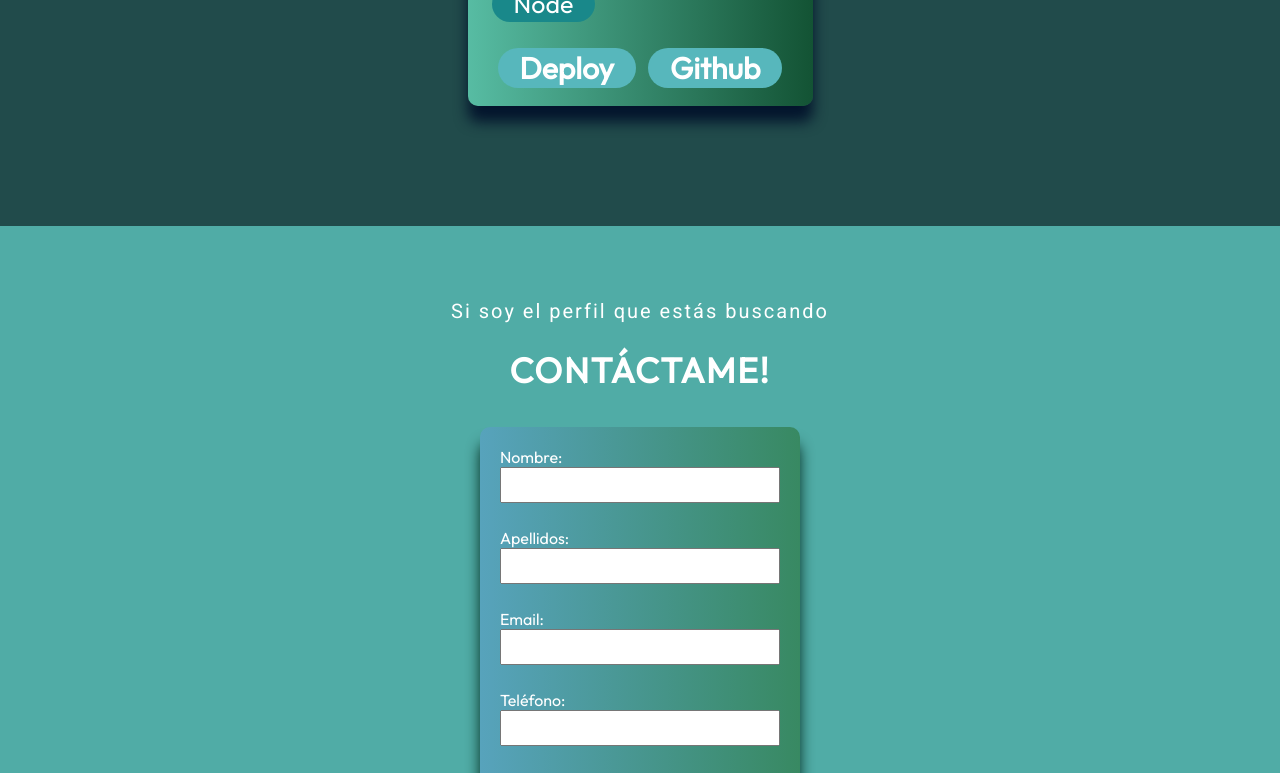
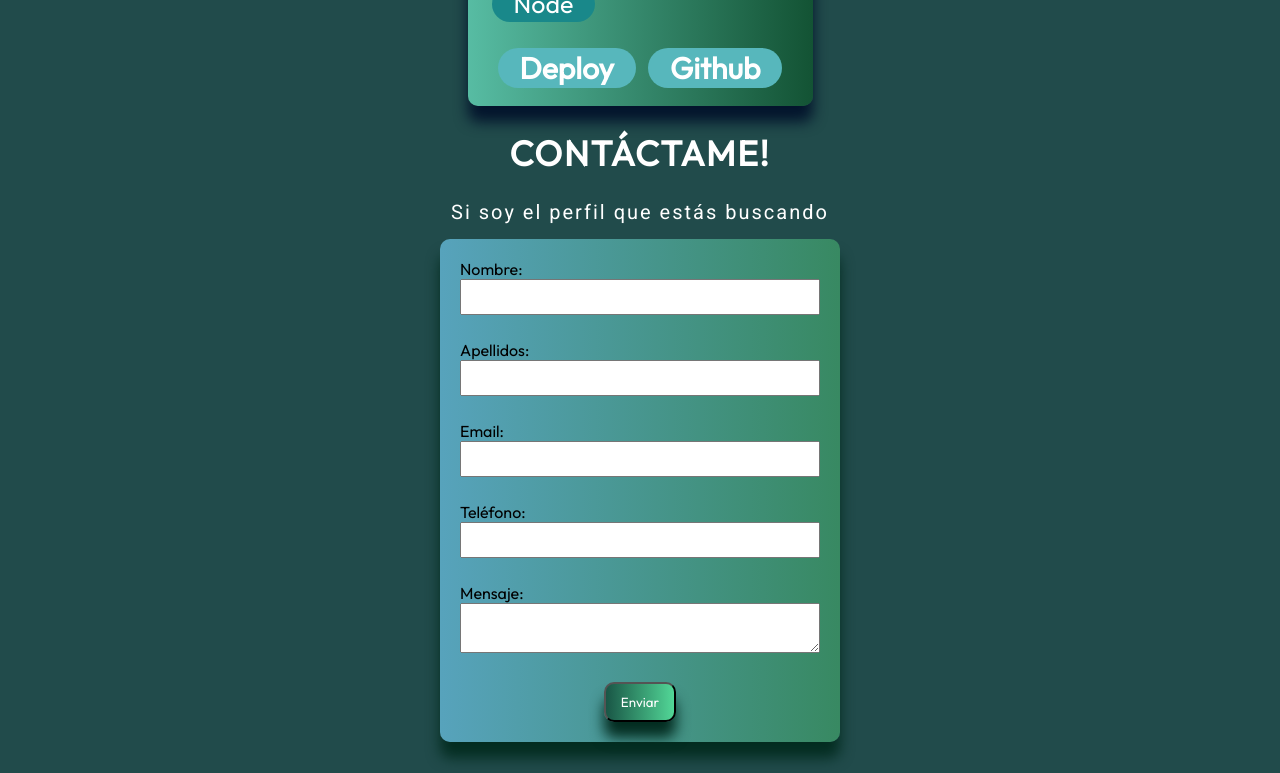
Before and after one commit to MarPrieto7/portfolio, a React (Vite) app: page / in a window 1280 px wide. Shown: the part 4040-4813 px from the top of the page. Built offline with nearby package versions, Linux system fonts and the light colour scheme.

Commit message:
Update_position_form_Contact.jsx

```diff
--- a/src/components/Contact/Contact.jsx
+++ b/src/components/Contact/Contact.jsx
@@ -1,4 +1,3 @@
-// En tu archivo Contact.jsx
 import React, { useState } from "react";
 import styles from "./Contact.module.css";
 import { getImageUrl } from "../../utils";
@@ -11,8 +10,7 @@ export const Contact = () => {
     phone: "",
     message: "",
   });
-
-  const [isFormSubmitted, setIsFormSubmitted] = useState(false);
+  const [successMessage, setSuccessMessage] = useState(null);
 
   const handleChange = (e) => {
     const { name, value } = e.target;
@@ -32,21 +30,19 @@ export const Contact = () => {
       phone: "",
       message: "",
     });
-    setIsFormSubmitted(true);
-
+    setSuccessMessage("Formulario de contacto enviado con éxito");
     setTimeout(() => {
-      setIsFormSubmitted(false);
+      setSuccessMessage(null);
     }, 3000);
   };
+
   return (
-    <footer id="contact" className={styles.container}>
+    <div>
       <div className={styles.text}>
+        <h2>Contáctame!</h2>
         <p>Si soy el perfil que estás buscando</p>
-        <h2>Contáctame!</h2>
-      </div>
         <div className={styles.formContainer}>
           <form onSubmit={handleSubmit}>
-          {/* Campos del formulario */}
             <label>
               Nombre:
               <input
@@ -96,13 +92,14 @@ export const Contact = () => {
               />
             </label>
             <button type="submit">Enviar</button>
+            {successMessage && (
+              <p className={styles.successMessage}>{successMessage}</p>
+            )}
           </form>
-        {isFormSubmitted && (
-          <p className={styles.successMessage}>
-            Formulario de contacto enviado con éxito!
-          </p>
-        )}
         </div>
+      </div>
+      <footer id="contact" className={styles.container}>
+
         <ul className={styles.links}>
           <li className={styles.link}>
             <img
@@ -133,5 +130,6 @@ export const Contact = () => {
           </li>
         </ul>
       </footer>
+    </div>
   );
 };
```
Lines whose indentation alone changed are shown as unchanged.
